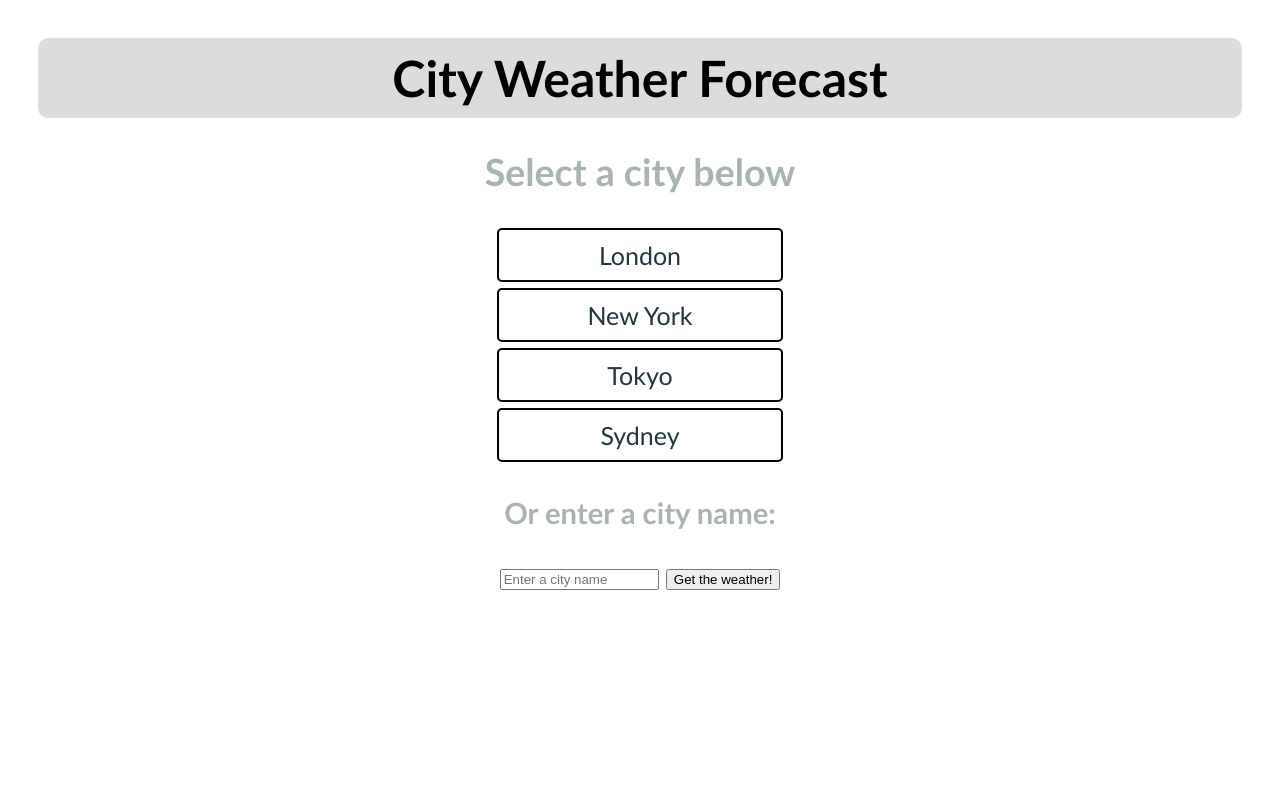
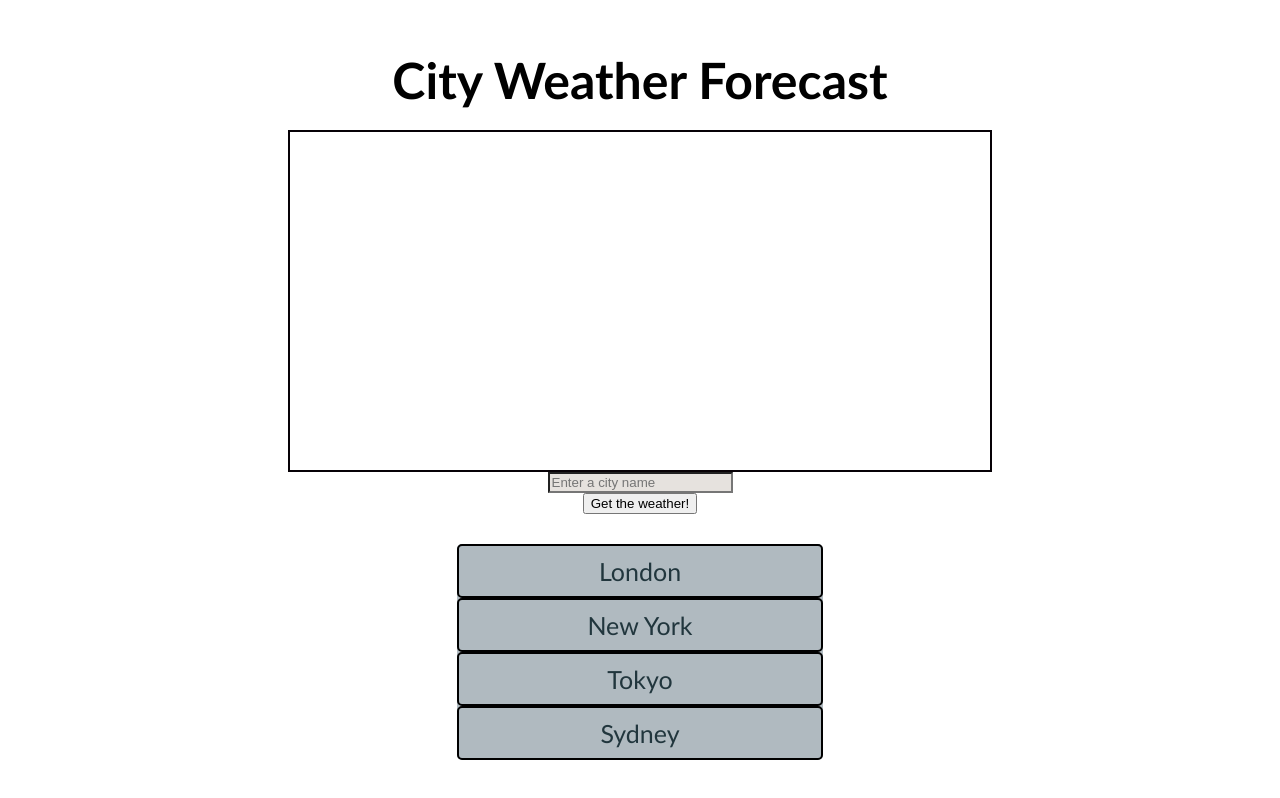
Before and after one commit to Isma-Akin/weather_dashboard, a website: page public/index.html in a window 1280 px wide. Drawn offline with Linux system fonts and the light colour scheme.

Commit message:
refactor(index.html): add loader for clarity on getting weather requests; add new "main" div class for housing all subsequent body elements
refactor(index.css): various style changes for div elements; inclusion of new loader style

```diff
--- a/public/index.css
+++ b/public/index.css
@@ -1,58 +1,47 @@
-/* :root {
-    --bg-color: #ffffff;
-    --text-color: #1a1a1a;
-    --link-color: #0066cc;
+h1 {
+    /* background-color: gainsboro; */
+    /* border-radius: 10px; */
+    padding: 10px;
+    margin: 10px;
 }
 
-@media (prefers-color-scheme: dark) {
-    :root {
-        --bg-color: #121212;
-        --text-color: #f0f0f0;
-        --link-color: #66b3ff;
-    }
-} */
 /*The element that controls the attributes of the body of the html doc*/
 body {
     font-family: Calibri, sans-serif;
     text-align: center;
-    padding: 20px;
+    padding: 30px;
     font-size: 25px;
-    /* background-color: var(--bg-color);
-    color: var(--text-color);
-    transition: background-color 0.3s, color 0.3;; */
+    margin: 0;
 }
-
-/* a {
-    color: var(--link-color);
-} */
-
-h1 {
-    background-color: gainsboro;
-    border-radius: 10px;
-    padding: 10px;
-    margin: 10px;
-}
-
-h2 {
-    color: rgb(170, 180, 175);
-}
-
-h3 {
-    color: rgb(170, 180, 175);
+/*The element that contains all the subsequent div elements on the page*/
+.main {
+    display: flex;
+    flex-direction: column;
+    flex-wrap: wrap;
+    height: auto;
+    /* align-content: normal; */
+    /* justify-items: normal; */
+    /* justify-content: center; */
 }
 
 /*The element that controls the actual column's attributes*/
-.clickable-text-column{
+.column-container {
+    background-color: #b0bac0;
+    border-radius: 5px;
+    width: 30%;
+    align-self: center;
+}
+/*The element that houses each of the listed cities*/
+.clickable-city-column {
     display: flex;
     flex-direction: column;
-    align-items: center;
 }
+
 /*The element that controls the attributes of the clickable text of the column*/
-.clickable-text {
-    width: 21.40%;
+.clickable-city-text {
     color: #21363d;
     text-decoration: none;
-    margin: 3px 0;
+    /* margin: 3px 0; */
     padding: 10px;
     border: 2px solid black;
     border-radius: 5px;
@@ -65,16 +54,14 @@ h3 {
     border-color: #7f8d96;
 }
 
-#city {
-    width: 12.40%;
-}
-
-#weather img {
-    font-family: Arial, sans-serif;
-    font-size: 25px;
-    text-align: center;
-    margin-top: 20px;
-    vertical-align: middle;
+/*The parent element that displays both the weather element and the weather image*/
+.weatherClass {
+    display: flex;
+    border: 2px solid #070106;
+    align-self: center;
+    justify-self: center;
+    width: 700px;
+    /* visibility: hidden; */
 }
 
 /*The weather element that displays the city, temperature, weather, icon and the time/date*/
@@ -82,32 +69,50 @@ h3 {
     font-family: Arial, sans-serif;
     font-size: 20px;
     text-align: center;
-    margin-top: 20px;
+    /* margin-top: 20px; */
     vertical-align: middle;
     border-radius: 5px;
-}
-/*The weather image element that displays the corresponding weather animation/gif*/
-#weatherimage {
-    font-family: Arial, sans-serif;
-    font-size: 25px;
-    text-align: center;
-    margin-top: 20px;
-    vertical-align: middle;
-    border-radius: 5px;
-    border: 2px solid black;
+    width: 60%;
+    /* padding: 10px; */
 }
 
-/*The child of the parent element that displays both the weather element and the weather image*/
-.weatherChild {
+/*The weather image element that displays the corresponding weather animation gif*/
+#weatherimage {
     display: flex;
-    /*flex-direction: row;*/
-    /*align-items: center;*/
-    justify-content: center;
-    /*height: 100%;*/
-    /*width: 100%;*/
-    /*float: none;*/
+    /* flex-direction: column; */
+    /* padding: 10px; */
+    /* width: 35%; */
+    height: 338px;
 }
 
-#weatherClass {
-    visibility: hidden;
+/*The element that allows the user to type in a city*/
+#city {
+    /* width: 12.40%; */
+    background-color: #e6e2de;
+    align-self: center;
 }
+/*The 'Get The Weather' button that fetches the weather for any entered city within the #city label*/
+#button {
+    align-self: center;
+}
+
+/* Spinner loader styles */
+.loader {
+    position: fixed;
+    top: 50%;
+    left: 50%;
+    transform: translate(-50%, -50%);
+    width: 64px;
+    height: 64px;
+    border: 8px solid rgba(0,0,0,0.1);
+    border-top-color: #3498db;
+    border-radius: 50%;
+    animation: spin 1s linear infinite;
+    z-index: 1000;
+}
+.loader.hidden {
+    display: none;
+}
+@keyframes spin {
+    to { transform: translate(-50%, -50%) rotate(360deg); }
+}
--- a/public/index.html
+++ b/public/index.html
@@ -7,23 +7,30 @@
     <title>Weather Forecast</title>
 </head>
 <body>
+    <div id="loader" class="loader hidden" aria-hidden="true"></div>
 <h1>City Weather Forecast</h1>
-<h2>Select a city below</h2>
-<div class="clickable-text-column">
-    <a href="#" class="clickable-text" onclick="getWeatherClick('London')">London</a>
-    <a href="#" class="clickable-text" onclick="getWeatherClick('New York')">New York</a>
-    <a href="#" class="clickable-text" onclick="getWeatherClick('Tokyo')">Tokyo</a>
-    <a href="#" class="clickable-text" onclick="getWeatherClick('Sydney')">Sydney</a>
-</div>
-<h3>Or enter a city name:</h3>
-<label for="city"></label><input type="text" id="city" placeholder="Enter a city name"/>
-<button onclick="getWeather()">Get the weather!</button>
+<div class="main">
 
-<div class="weatherAdult" id="weatherClass">
-    <div class="weatherChild">
+    <div id="weatherClass" class="weatherClass">
         <div id="weather"></div>
         <div id="weatherimage"></div>
     </div>
+
+    <label for="city"></label><input type="text" id="city" placeholder="Enter a city name"/>
+
+    <button id="button" onclick="getWeather()">Get the weather!</button>
+    <br>
+
+    <div class="column-container">
+
+        <div class="clickable-city-column">
+                <a href="#" class="clickable-city-text" onclick="getWeatherClick('London')">London</a>
+                <a href="#" class="clickable-city-text" onclick="getWeatherClick('New York')">New York</a>
+                <a href="#" class="clickable-city-text" onclick="getWeatherClick('Tokyo')">Tokyo</a>
+                <a href="#" class="clickable-city-text" onclick="getWeatherClick('Sydney')">Sydney</a>
+        </div>
+    </div>
+
 </div>
 
 <script src="/weatherscript.js"></script>
```
